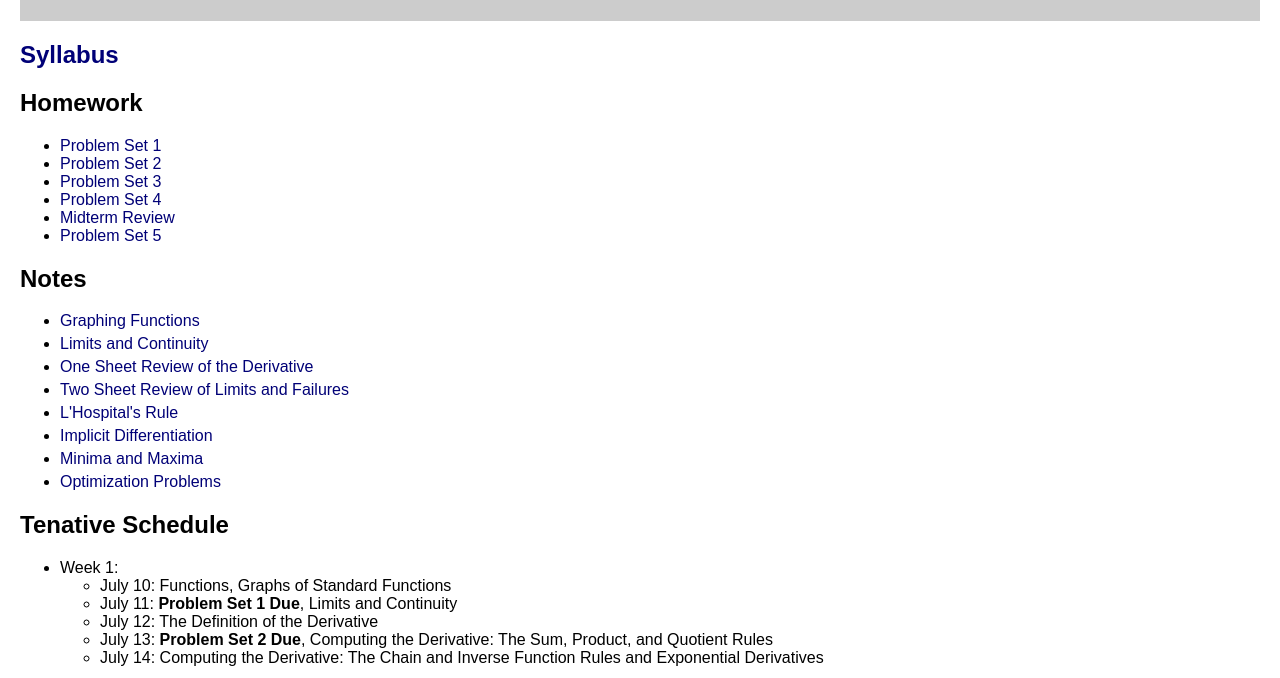
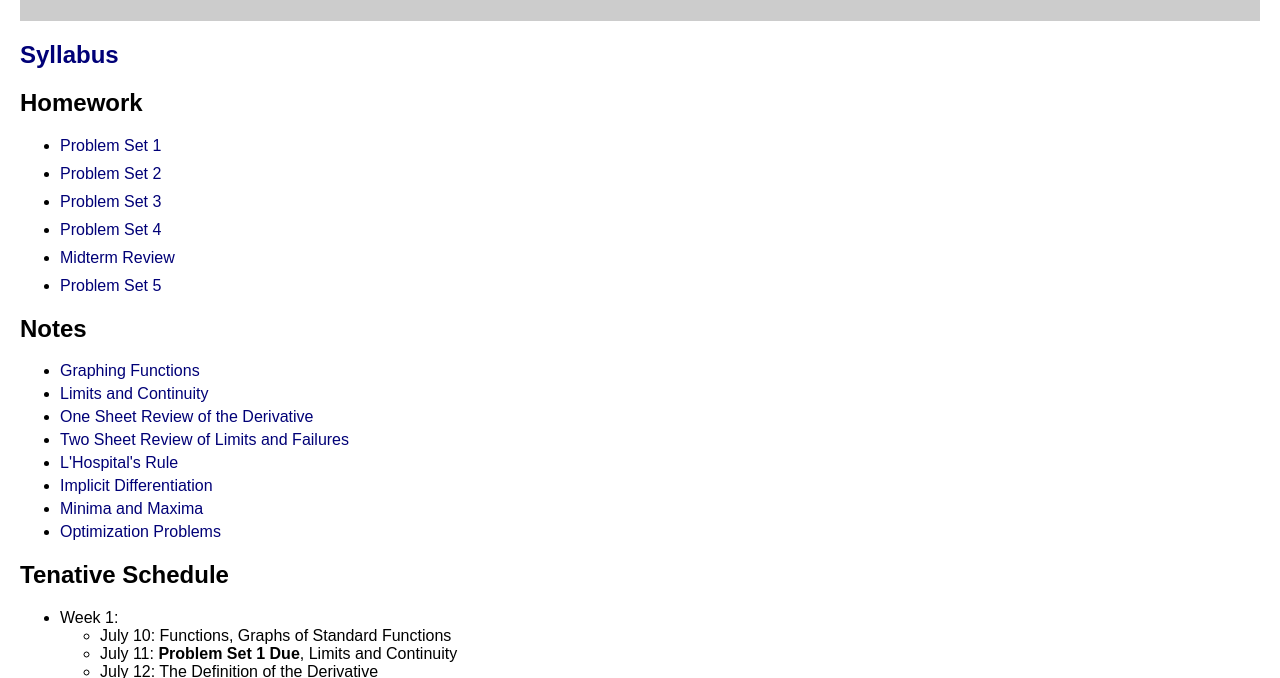
Before and after one commit to connor-lehmacher/connor-lehmacher.github.io, a plain HTML site: page teaching/2023-math-122/coursepage.html in a window 1280 px wide. Shown: the part 119-797 px from the top of the page. Drawn offline with Linux system fonts and the light colour scheme.

Commit message:
pset5 fix 2

```diff
--- a/style.css
+++ b/style.css
@@ -58,6 +58,10 @@ a:hover {
   margin-bottom: 5px;
 }
 
+#problemsets li {
+  margin-bottom: 10px;
+}
+
 /* @media screen and (max-width: 768px) {
   /* Adjustments for mobile devices
   #navigation {
--- a/teaching/2023-math-122/coursepage.html
+++ b/teaching/2023-math-122/coursepage.html
@@ -11,7 +11,7 @@
   <h2>
     Homework
   </h2>
-  <ul>
+  <ul id = "problemsets">
     <li> <a href="pset1.pdf"> Problem Set 1 </a> </li>
     <li> <a href="pset2.pdf"> Problem Set 2 </a> </li>
     <li> <a href="pset3.pdf"> Problem Set 3 </a> </li>
```
